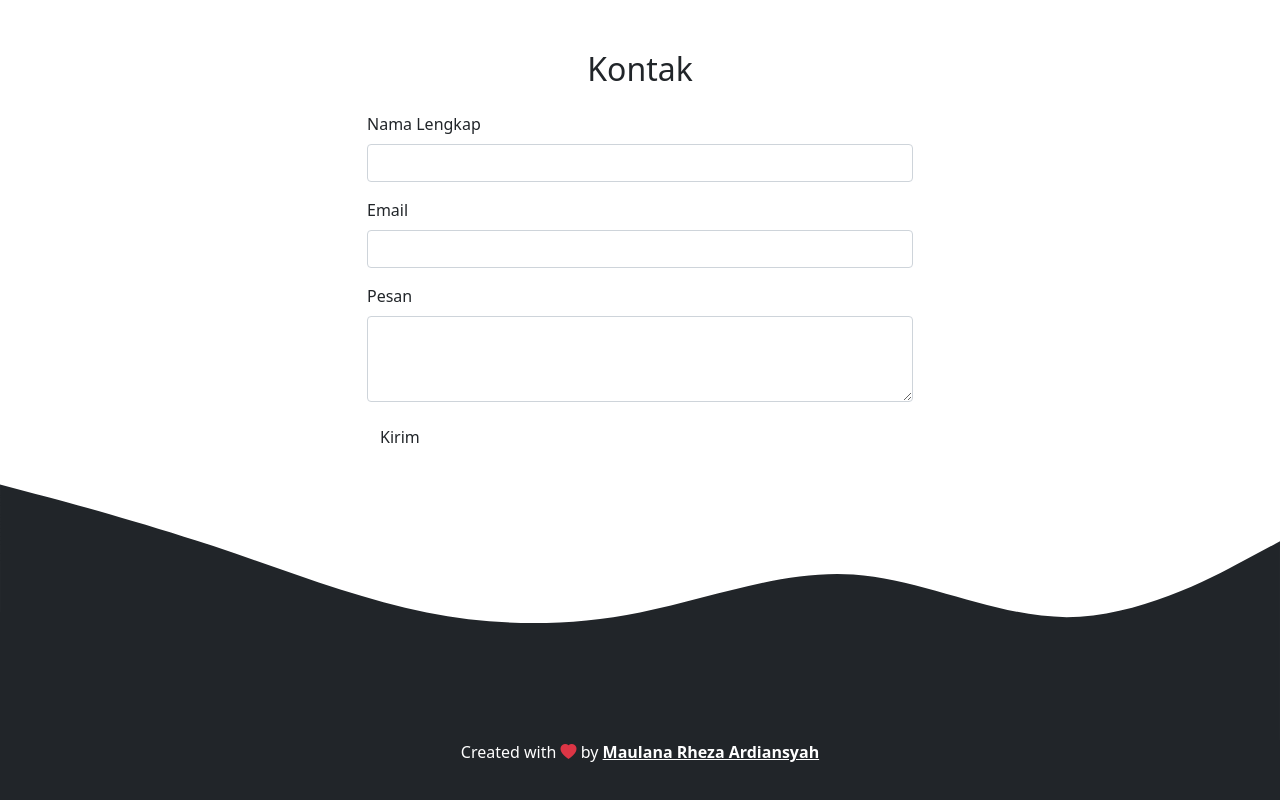
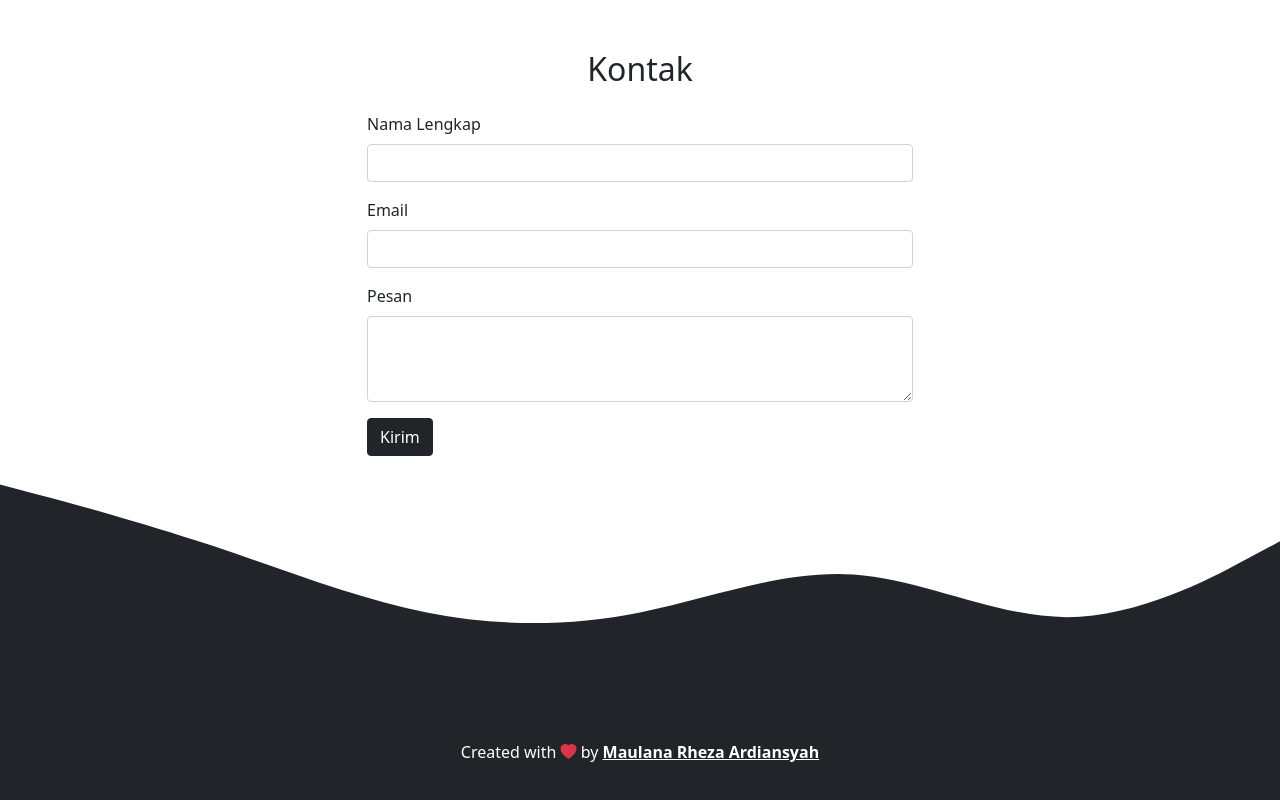
Before and after one commit to MaulanaRhezaArdiansyah/maulanarhezaardiansyah.github.io, a plain HTML site: page index.html in a window 1280 px wide. Shown: the part 3013-3813 px from the top of the page. Drawn offline with nearby package versions, Linux system fonts and the light colour scheme.

Commit message:
mengubah tombol menjadi hitam

```diff
--- a/index.html
+++ b/index.html
@@ -171,7 +171,7 @@
                 <textarea class="form-control" id="pesan" rows="3"></textarea>
               </div>
 
-              <button type="submit" class="btn btn-succcess">Kirim</button>
+              <button type="submit" class="btn btn-dark">Kirim</button>
             </form>
           </div>
         </div>
```
